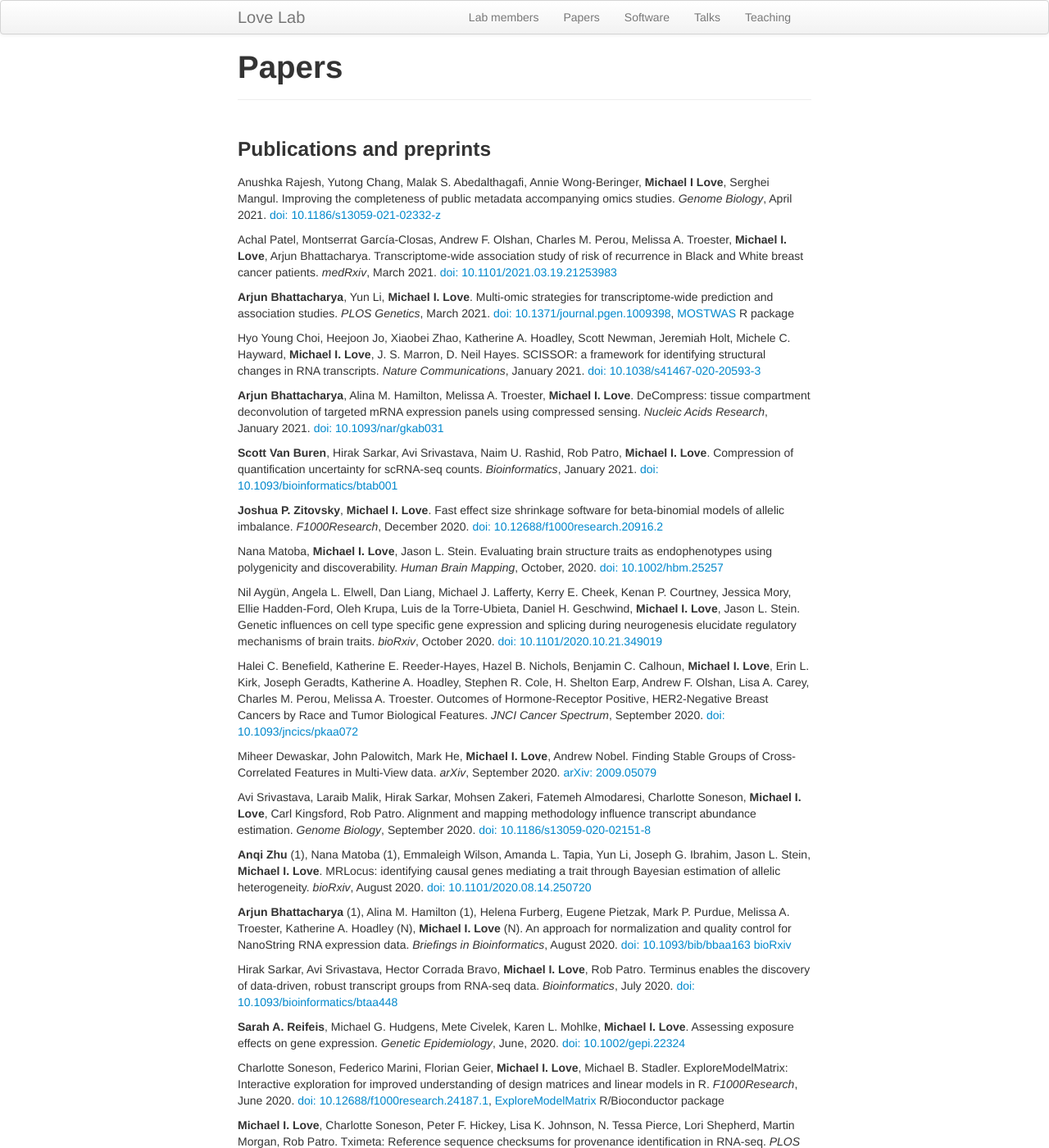
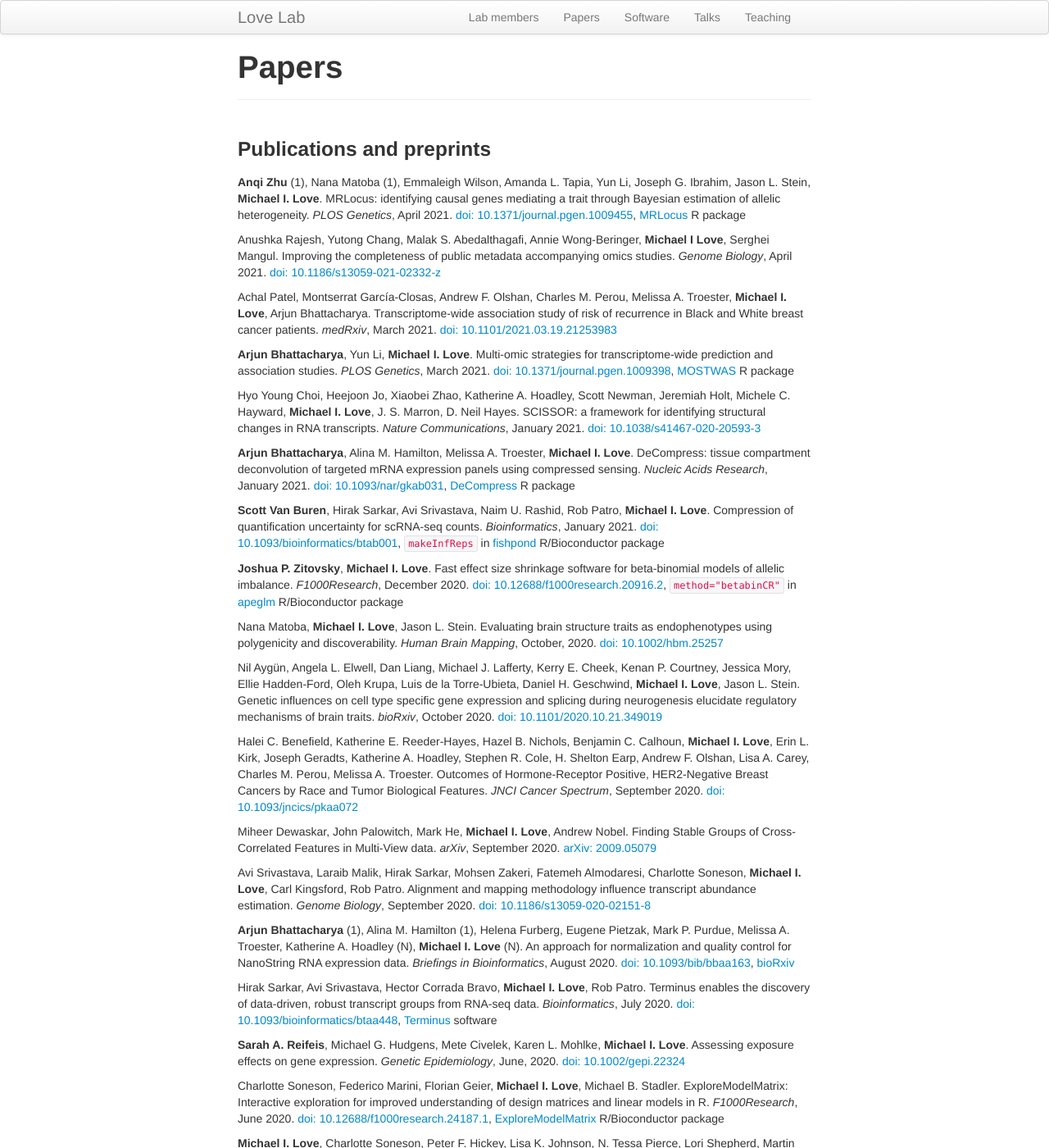
Before and after one commit to mikelove/mikelove.github.io, a Jekyll site: the page built from pages/papers.md, in a window 1280 px wide and 1400 px high. Shown: the whole window at 82% size. Built offline with Jekyll 4.4.1, drawn with Linux system fonts in a browser that asks for light colours; some of the changed text lies outside the part shown.

Commit message:
add software links

```diff
--- a/pages/papers.md
+++ b/pages/papers.md
@@ -4,6 +4,14 @@ title: "Papers"
 ---
 
 ### Publications and preprints
+
+**Anqi Zhu** (1), Nana Matoba (1), Emmaleigh Wilson, Amanda L. Tapia, Yun Li,
+Joseph G. Ibrahim, Jason L. Stein, **Michael I. Love**.
+MRLocus: identifying causal genes mediating a trait through Bayesian
+estimation of allelic heterogeneity.
+*PLOS Genetics*, April 2021.
+[doi: 10.1371/journal.pgen.1009455](https://doi.org/10.1371/journal.pgen.1009455),
+[MRLocus](https://mikelove.github.io/mrlocus) R package
 
 Anushka Rajesh, Yutong Chang, Malak S. Abedalthagafi, Annie
 Wong-Beringer, **Michael I Love**, Serghei Mangul.
@@ -35,19 +43,22 @@ SCISSOR: a framework for identifying structural changes in RNA transcripts.
 DeCompress: tissue compartment deconvolution of targeted mRNA
 expression panels using compressed sensing.
 *Nucleic Acids Research*, January 2021.
-[doi: 10.1093/nar/gkab031](https://doi.org/10.1093/nar/gkab031)
+[doi: 10.1093/nar/gkab031](https://doi.org/10.1093/nar/gkab031),
+[DeCompress](https://bhattacharya-a-bt.github.io/DeCompress) R package
 
 **Scott Van Buren**, Hirak Sarkar, Avi Srivastava, Naim U. Rashid, Rob
 Patro, **Michael I. Love**.
 Compression of quantification uncertainty for scRNA-seq counts.
 *Bioinformatics*, January 2021.
-[doi: 10.1093/bioinformatics/btab001](https://doi.org/10.1093/bioinformatics/btab001)
+[doi: 10.1093/bioinformatics/btab001](https://doi.org/10.1093/bioinformatics/btab001),
+`makeInfReps` in [fishpond](http://bioconductor.org/packages/fishpond) R/Bioconductor package
 
 **Joshua P. Zitovsky**, **Michael I. Love**.
 Fast effect size shrinkage software for beta-binomial models of
 allelic imbalance.
 *F1000Research*, December 2020.
-[doi: 10.12688/f1000research.20916.2](https://doi.org/10.12688/f1000research.20916.2)
+[doi: 10.12688/f1000research.20916.2](https://doi.org/10.12688/f1000research.20916.2),
+`method="betabinCR"` in [apeglm](http://bioconductor.org/packages/apeglm) R/Bioconductor package
 
 Nana Matoba, **Michael I. Love**, Jason L. Stein.
 Evaluating brain structure traits as endophenotypes using polygenicity
@@ -85,27 +96,21 @@ Alignment and mapping methodology influence transcript abundance estimation.
 *Genome Biology*, September 2020.
 [doi: 10.1186/s13059-020-02151-8](https://doi.org/10.1186/s13059-020-02151-8)
 
-**Anqi Zhu** (1), Nana Matoba (1), Emmaleigh Wilson, Amanda L. Tapia, Yun Li,
-Joseph G. Ibrahim, Jason L. Stein, **Michael I. Love**.
-MRLocus: identifying causal genes mediating a trait through Bayesian
-estimation of allelic heterogeneity.
-*bioRxiv*, August 2020.
-[doi: 10.1101/2020.08.14.250720](https://doi.org/10.1101/2020.08.14.250720)
-
 **Arjun Bhattacharya** (1), Alina M. Hamilton (1), Helena Furberg, Eugene Pietzak,
 Mark P. Purdue, Melissa A. Troester, Katherine A. Hoadley (N),
 **Michael I. Love** (N).
 An approach for normalization and quality control for NanoString RNA
 expression data.
 *Briefings in Bioinformatics*, August 2020.
-[doi: 10.1093/bib/bbaa163](https://doi.org/10.1093/bib/bbaa163)
+[doi: 10.1093/bib/bbaa163](https://doi.org/10.1093/bib/bbaa163),
 [bioRxiv](https://doi.org/10.1101/2020.04.08.032490)
 
 Hirak Sarkar, Avi Srivastava, Hector Corrada Bravo,
 **Michael I. Love**, Rob Patro.
 Terminus enables the discovery of data-driven, robust transcript groups from RNA-seq data.
 *Bioinformatics*, July 2020.
-[doi: 10.1093/bioinformatics/btaa448](https://doi.org/10.1093/bioinformatics/btaa448)
+[doi: 10.1093/bioinformatics/btaa448](https://doi.org/10.1093/bioinformatics/btaa448),
+[Terminus](https://github.com/COMBINE-lab/terminus) software
 
 **Sarah A. Reifeis**, Michael G. Hudgens, Mete Civelek, Karen
 L. Mohlke, **Michael I. Love**.
@@ -180,8 +186,7 @@ Candidate Genes for Cardiometabolic Traits.
 Nonparametric expression analysis using inferential replicate counts.
 *Nucleic Acids Research*, August 2019.
 [doi: 10.1093/nar/gkz622](https://doi.org/10.1093/nar/gkz622),
-`swish` function in the
-[fishpond](https://bioconductor.org/packages/fishpond) R/Bioconductor package
+`swish` function in the [fishpond](https://bioconductor.org/packages/fishpond) R/Bioconductor package
 
 **Sean D. McCabe**, Dan-Yu Lin, **Michael I. Love**.
 Consistency and overfitting of multi-omics methods on experimental data.
```
Also changed, not shown: other parts of pages/papers.md (+5 -5 lines), index.md (+2 -0 lines).
